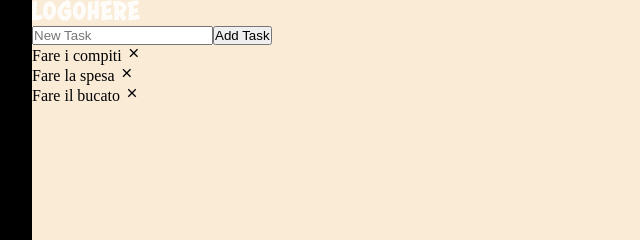
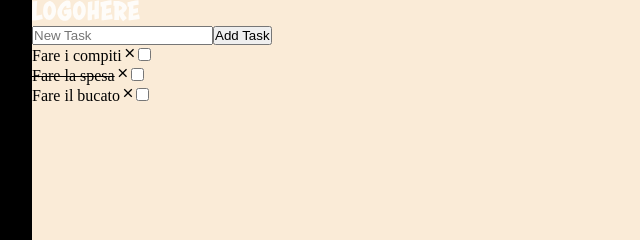
Before and after one commit to slivcaigor/vue-todolist, a plain HTML site: page index.html in a window 1280 px wide. Shown: the top 240 px of the page, 224-864 px from the left. Drawn offline with nearby package versions, Linux system fonts and the light colour scheme.

Commit message:
done logic ready, unstyled

```diff
--- a/index.html
+++ b/index.html
@@ -29,8 +29,9 @@
     <div class="tasks-container">
       <ul v-if="tasks.length > 0">
         <li class="task" v-for="(task, index) in tasks">
-          {{ task.text }}
+          <span v-bind:class="task.done ? 'completed' : ''"> {{ task.text }}</span>
           <i class="ri-close-line" @click="removeTask(index)"></i>
+          <input type="checkbox" name="" id="" @click="taskDone(task)">
         </li>
       </ul>
 
--- a/js/script.js
+++ b/js/script.js
@@ -13,9 +13,18 @@ createApp({
       error: false,
       newTask: '',
       tasks: [
-        { text: 'Fare i compiti', done: false },
-        { text: 'Fare la spesa', done: true },
-        { text: 'Fare il bucato', done: false }
+        {
+          text: 'Fare i compiti',
+          done: false
+        },
+        {
+          text: 'Fare la spesa',
+          done: true
+        },
+        {
+          text: 'Fare il bucato',
+          done: false
+        }
       ]
     }
   },
@@ -24,7 +33,7 @@ createApp({
       if (this.newTask.length < 5 || this.newTask === '') {
         this.error = true;
       } else {
-        this.tasks.unshift({ text: this.newTask });
+        this.tasks.unshift({ text: this.newTask, done: false });
         this.error = false;
       }
       this.newTask = '';
@@ -32,5 +41,8 @@ createApp({
     removeTask(index) {
       this.tasks.splice(index, 1);
     },
+    taskDone(task) {
+      task.done = !task.done
+    }
   }
 }).mount('#app')
```
